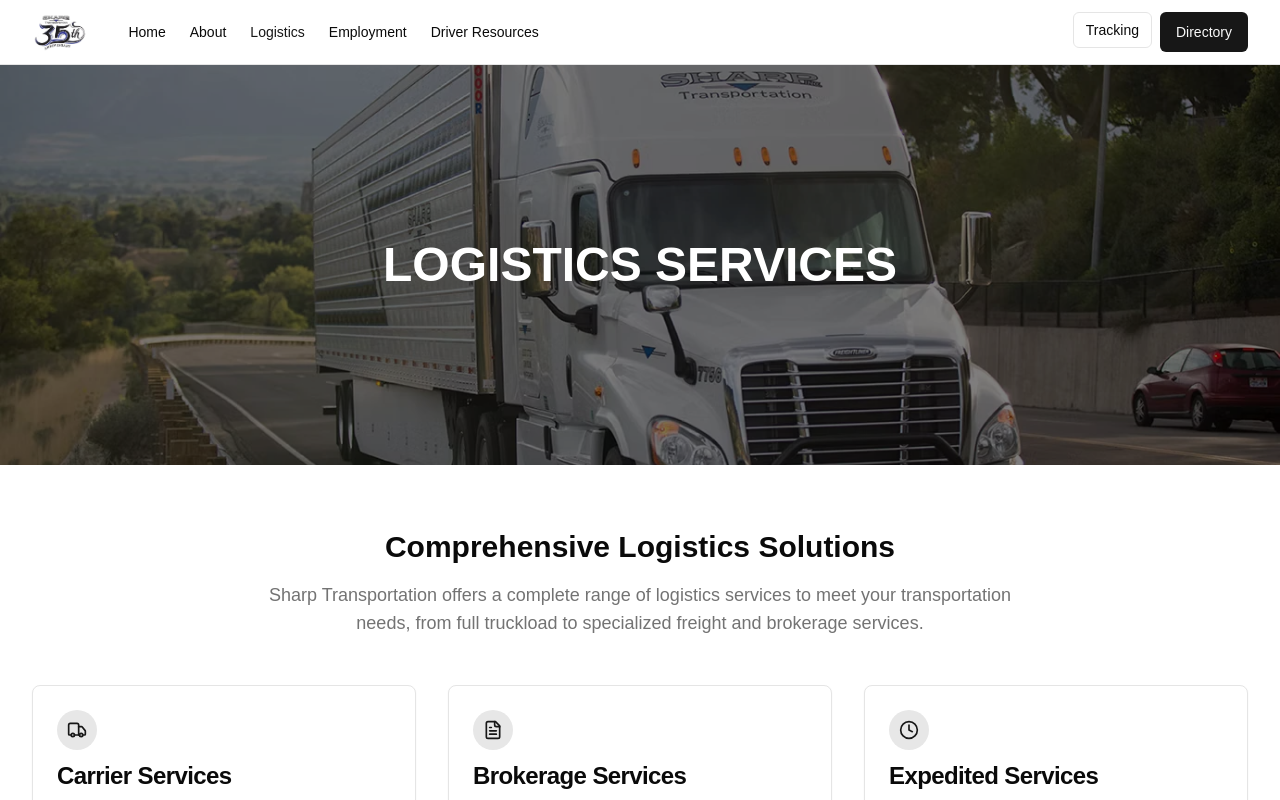
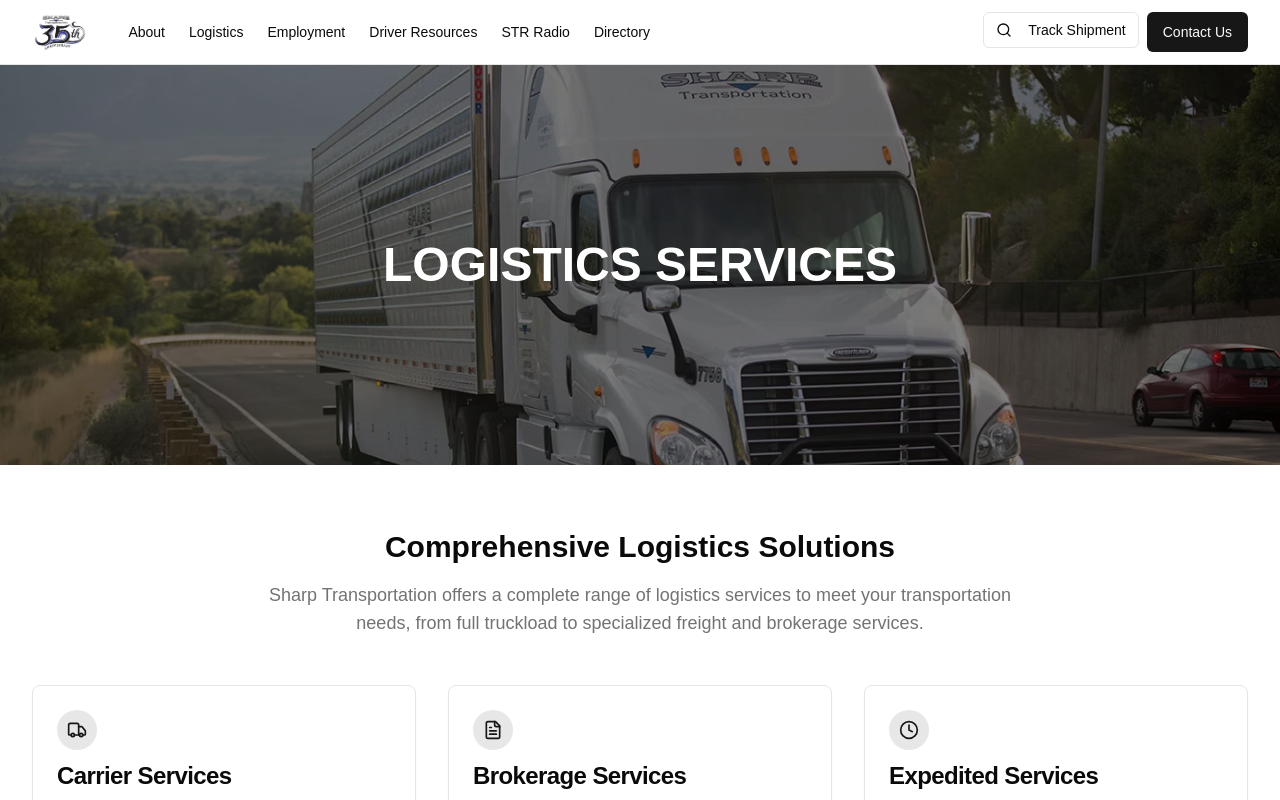
Before and after one commit to jadogg22/SharpSite, a Next.js app: page /logistics in a window 1280 px wide. Shown: the top 800 px of the page. Built offline with nearby package versions, Linux system fonts and the light colour scheme.

Commit message:
using components

```diff
--- a/app/logistics/page.tsx
+++ b/app/logistics/page.tsx
@@ -6,74 +6,13 @@ import { Button } from "@/components/ui/button"
 import { Card, CardContent, CardHeader, CardTitle } from "@/components/ui/card"
 import { Accordion, AccordionContent, AccordionItem, AccordionTrigger } from "@/components/ui/accordion"
 import { Tabs, TabsContent, TabsList, TabsTrigger } from "@/components/ui/tabs"
+import { MyHeader } from "@/components/MyHeader"
 
 export default function LogisticsPage() {
   return (
     <div className="flex min-h-screen flex-col">
       {/* Navigation */}
-      <header className="sticky top-0 z-50 w-full border-b bg-white/95 backdrop-blur supports-[backdrop-filter]:bg-white/60">
-        <div className="container flex h-16 items-center justify-between">
-          <div className="flex items-center gap-6 md:gap-10">
-            <Link href="/" className="flex items-center space-x-2">
-              <Image
-                src="/images/logo.webp"
-                alt="Sharp Transportation Logo"
-                width={150}
-                height={50}
-                className="h-10 w-auto"
-              />
-            </Link>
-            <nav className="hidden gap-6 md:flex">
-              <Link href="/" className="text-sm font-medium transition-colors hover:text-primary">
-                Home
-              </Link>
-              <Link href="/about" className="text-sm font-medium transition-colors hover:text-primary">
-                About
-              </Link>
-              <Link href="/logistics" className="text-sm font-medium text-primary transition-colors">
-                Logistics
-              </Link>
-              <Link href="/employment" className="text-sm font-medium transition-colors hover:text-primary">
-                Employment
-              </Link>
-              <Link href="/driver-resources" className="text-sm font-medium transition-colors hover:text-primary">
-                Driver Resources
-              </Link>
-            </nav>
-          </div>
-          <div className="flex items-center gap-4">
-            <div className="hidden md:flex">
-              <Link href="/tracking">
-                <Button variant="outline" size="sm" className="mr-2">
-                  Tracking
-                </Button>
-              </Link>
-              <Link href="/directory">
-                <Button>Directory</Button>
-              </Link>
-            </div>
-            <button className="flex items-center justify-center rounded-md p-2.5 text-sm font-medium md:hidden">
-              <span className="sr-only">Open menu</span>
-              <svg
-                xmlns="http://www.w3.org/2000/svg"
-                width="24"
-                height="24"
-                viewBox="0 0 24 24"
-                fill="none"
-                stroke="currentColor"
-                strokeWidth="2"
-                strokeLinecap="round"
-                strokeLinejoin="round"
-                className="h-6 w-6"
-              >
-                <line x1="4" x2="20" y1="12" y2="12" />
-                <line x1="4" x2="20" y1="6" y2="6" />
-                <line x1="4" x2="20" y1="18" y2="18" />
-              </svg>
-            </button>
-          </div>
-        </div>
-      </header>
+      <MyHeader />
 
       {/* Hero Section */}
       <section className="relative">
```
